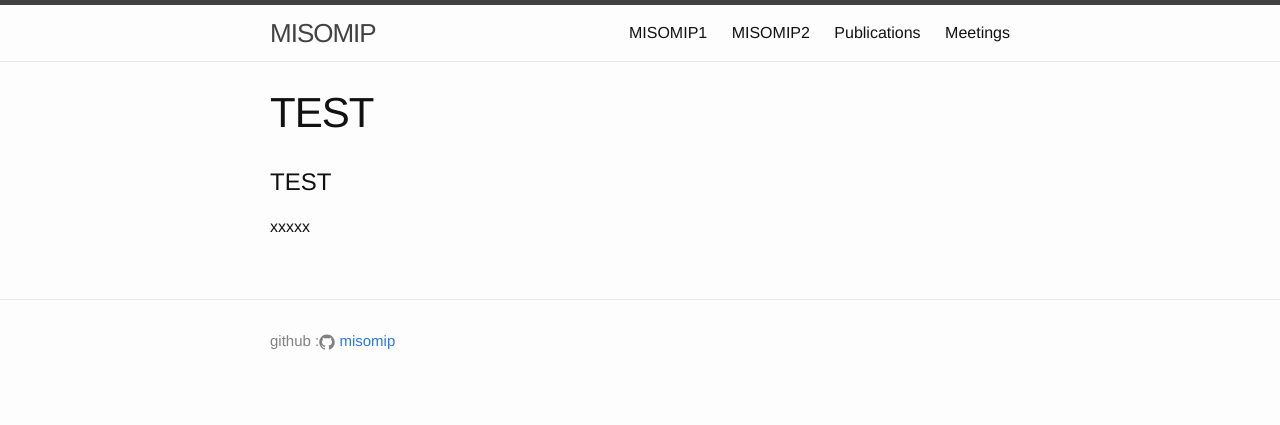
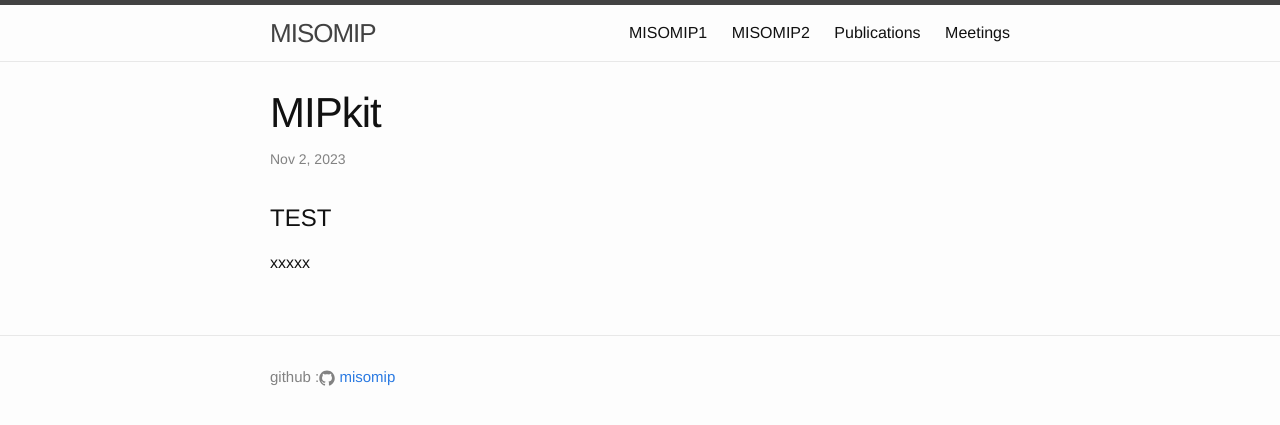
Before and after one commit to misomip/misomip.github.io, a Jekyll site: the page built from misomip2_dir/misomip2_MIPkit.md, in a window 1280 px wide. Shown: the top 425 px of the page. Built offline with Jekyll 4.4.1, drawn with Linux system fonts in a browser that asks for light colours; our own code applies the rules of GitHub Pages for plain Markdown files.

Commit message:
filling little by little

```diff
--- a/misomip2_dir/misomip2_MIPkit.md
+++ b/misomip2_dir/misomip2_MIPkit.md
@@ -1,3 +1,9 @@
+---
+layout: post
+title: MIPkit
+date: 02-11-2023
+---
+
 # TEST
 
 xxxxx
```
